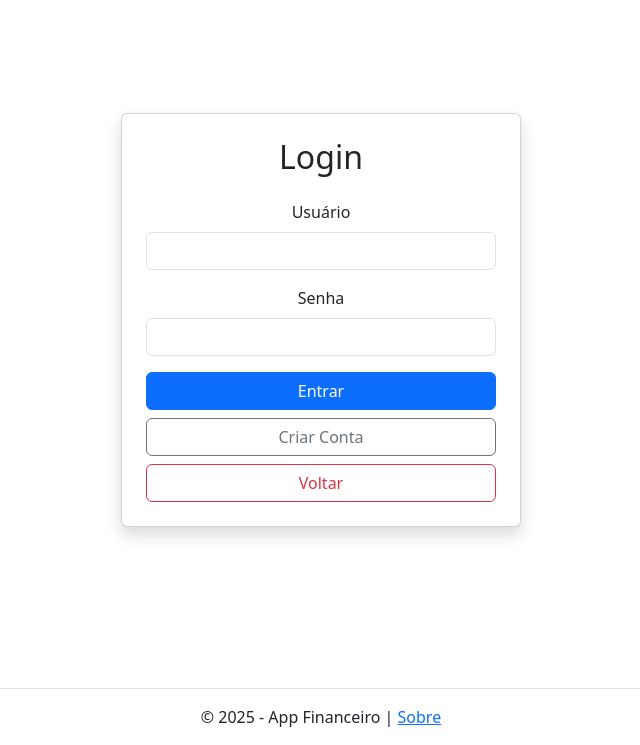
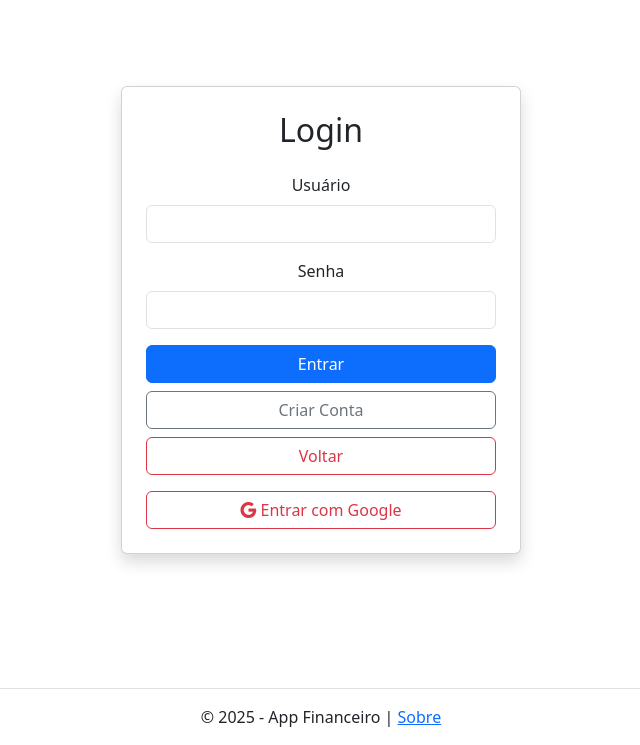
Before and after one commit to diogobraganascimento/controle-financeiro, a Flask app: page /login in a window 1280 px wide. Shown: the part 56-801 px from the top of the page, without its empty margins (319-959 px from the left). Run offline with Flask 3, Linux system fonts and the light colour scheme.

Commit message:
Atualização: Criado o método de entrar com a conta Google

```diff
--- a/app.py
+++ b/app.py
@@ -7,11 +7,22 @@ import bcrypt
 import pandas as pd
 from fpdf import FPDF
 from flask import Flask, render_template, request, redirect, url_for, send_file, session, flash
+from flask_dance.contrib.google import make_google_blueprint, google
 from utils import executar_consulta
 
 
 app = Flask(__name__)
 app.secret_key = 'Q1w2e3r4t5'
+
+
+google_bp = make_google_blueprint(
+    client_id="511880856381-oj0hr6l9doa644ndlmsdls6u6jgdhk6k.apps.googleusercontent.com",
+    client_secret="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",
+    scope=["profile", "email"],
+    redirect_url="/login/google/authorized"
+)
+
+app.register_blueprint(google_bp, url_prefix="/login")
 
 
 # Cria a tabela de usuários
@@ -62,6 +73,23 @@ def login():
         flash("Usuário ou senha inválidos", "danger")
 
     return render_template('login.html')
+
+
+# Rota de Logon/google
+@app.route("/login/google", endpoint="login_google")
+def login_google():
+    if not google.authorized:
+        return redirect(url_for("google.login"))  # google.login vem do blueprint
+
+    resp = google.get("/oauth2/v2/userinfo")
+    if not resp.ok:
+        return "Erro ao acessar dados do Google", 400
+
+    dados = resp.json()
+    email = dados["email"]
+    nome = dados.get("name")
+
+    return f"Bem-vindo(a), {nome} ({email})"
 
 
 # Rota do Perfil
--- a/templates/login.html
+++ b/templates/login.html
@@ -29,6 +29,11 @@
                 <a href="{{ url_for('cadastro') }}" class="btn btn-outline-secondary">Criar Conta</a>
                 <a href="{{ url_for('welcome') }}" class="btn btn-outline-danger">Voltar</a>
             </div>
+            <div class="d-grid gap-2 mt-3">
+                <a href="{{ url_for('login_google') }}" class="btn btn-outline-danger">
+                    <i class="bi bi-google"></i> Entrar com Google
+                </a>
+            </div>
         </form>
     </div>
 </div>
```
Also changed, not shown: requirements.txt (+10 -0 lines).
